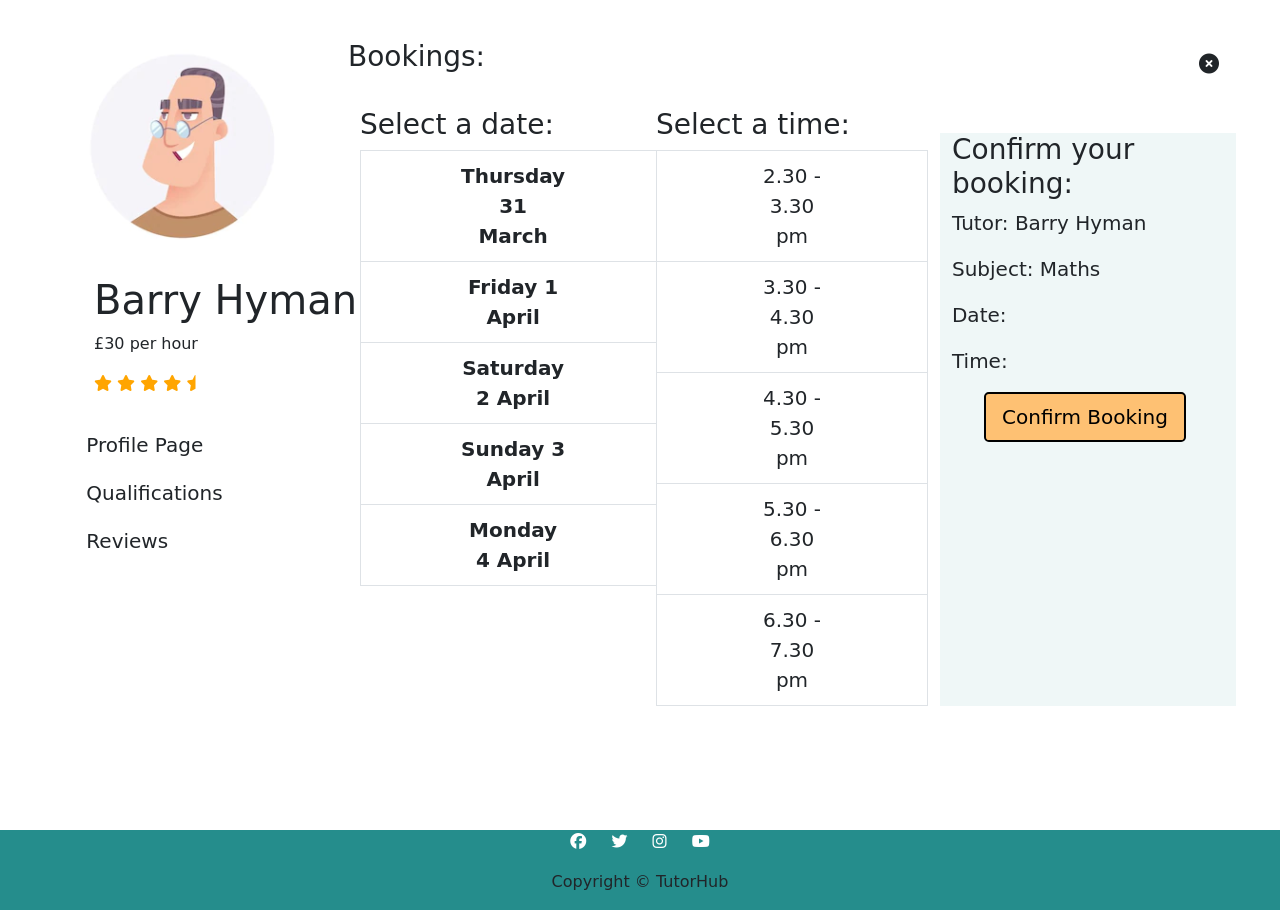
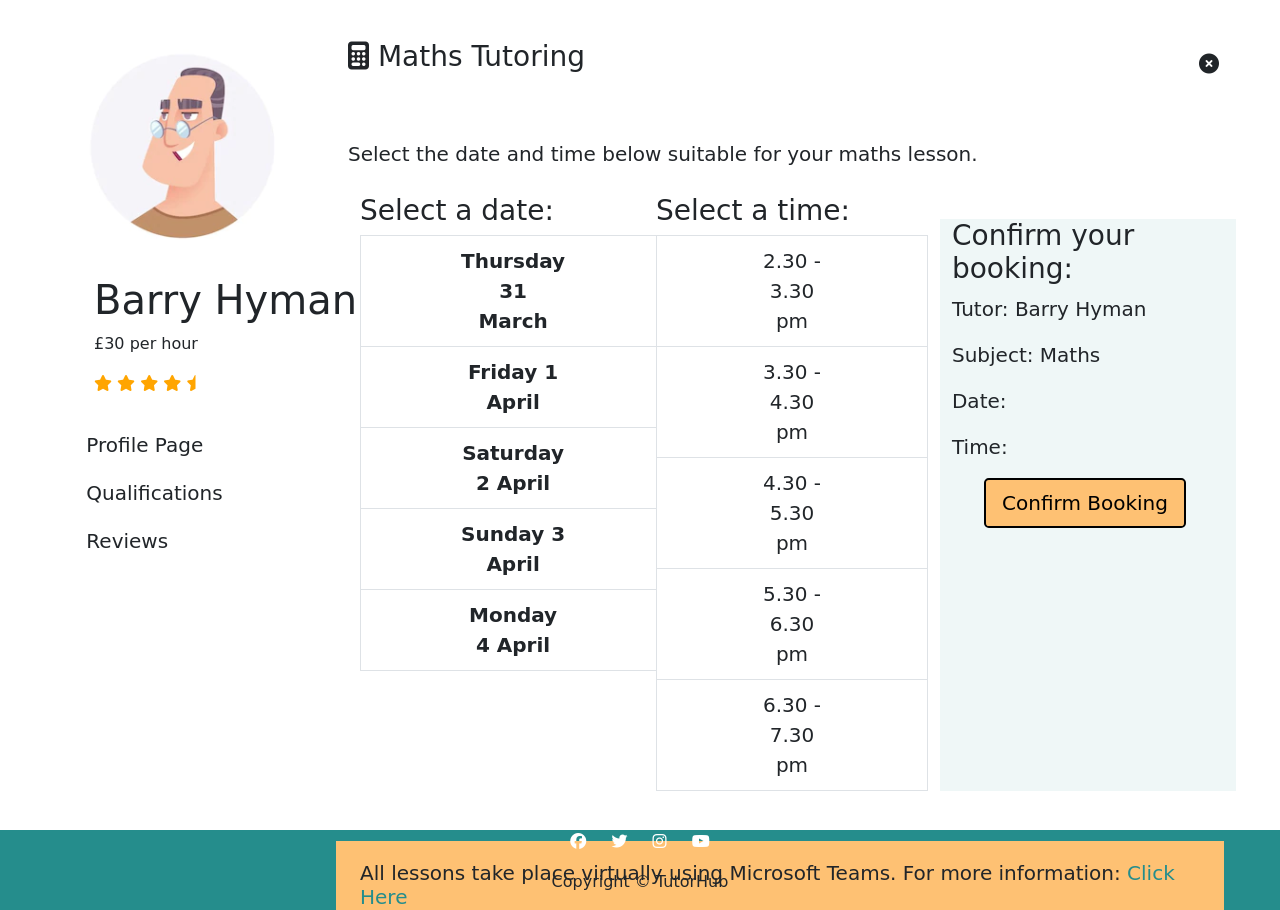
Before and after one commit to sophiebatten123/Tutoring-Hub, a Django app: page /tutors/tutor_one/ in a window 1280 px wide. Shown: the part 56-966 px from the top of the page. Run offline with Django 3.2, Linux system fonts and the light colour scheme; lists and menus that the app fills with data are empty; some libraries are stand-ins or nearby versions; some web fonts are replaced.

Commit message:
Styling has been applied to the tutor booking page

```diff
--- a/static/css/style.css
+++ b/static/css/style.css
@@ -291,6 +291,22 @@ th, td {
     float: right;
 }
 
+.tutor-booking-info {
+    height: 100px;
+    background-color: #fec173;
+    margin-top: 50px;
+    padding-top: 20px;
+}
+
+.tutor-booking-info a {
+    text-decoration: none;
+    color: #258d8c;
+}
+
+.tutoring-heading {
+    margin-bottom: 60px;
+}
+
 /* ............................................... Footer styling */
 
 .footer {
--- a/static/js/tutor.js
+++ b/static/js/tutor.js
@@ -40,6 +40,9 @@ document.addEventListener("DOMContentLoaded", () => {
         document.getElementById("tutor-profile").style.display="block";
         document.getElementById("bookings-button").style.display="block";
         document.getElementById("qualifications").style.display="none";
+        document.getElementById("confirm-date").innerHTML = '';
+        document.getElementById("confirm-time").innerHTML = '';
+        clearBooking();
     }
 
     function openQualifications() {
@@ -47,6 +50,9 @@ document.addEventListener("DOMContentLoaded", () => {
         document.getElementById("bookings").style.display="none";
         document.getElementById("tutor-profile").style.display="none";
         document.getElementById("bookings-button").style.display="block";
+        document.getElementById("confirm-date").innerHTML = '';
+        document.getElementById("confirm-time").innerHTML = '';
+        clearBooking();
     }
 
     function closeBooking() {
--- a/tutorprofile/templates/tutorprofile/tutor_one.html
+++ b/tutorprofile/templates/tutorprofile/tutor_one.html
@@ -60,12 +60,15 @@
         </div>
         <div class="col-9" id="bookings">
             <div class="row">
-                <div class="col-6">
-                    <h3>Bookings:</h3>
+                <div class="col-6 tutoring-heading">
+                    <h3><i class="fa-solid fa-calculator"></i> Maths Tutoring</h3>
                 </div>
                 <div class="col-6 exit-booking-button">
                     <button class="btn btn-signup btn-lg" id="exit-booking"><i class="fa-solid fa-circle-xmark"></i></button>
                 </div>
+            </div>
+            <div class="row">
+                <h5>Select the date and time below suitable for your maths lesson.</h5>
             </div>
             <div class="row booking-table">
                 <div class="col-4">
@@ -119,6 +122,12 @@
                         <button class="btn btn-signup btn-lg user-btns tutorpage-buttons" id="confirm-btn">Confirm Booking</button>
                     </div>
                 </div>
+                <div class="row tutor-booking-info">
+                    <h5>All lessons take place virtually using Microsoft Teams. For more information: <a
+                        href="https://www.microsoft.com/en-gb/microsoft-teams/group-chat-software?rtc=1"
+                        target="blank">Click Here</a><br> Lessons are available to book on a weekly basis, please book ahead to avoid
+                        disapointment.</h5>
+                </div>
             </div>
         </div>
     </div>
```
Also changed, not shown: tutorprofile/templates/tutorprofile/tutor_three.html (+11 -2 lines), tutorprofile/templates/tutorprofile/tutor_two.html (+11 -2 lines).
